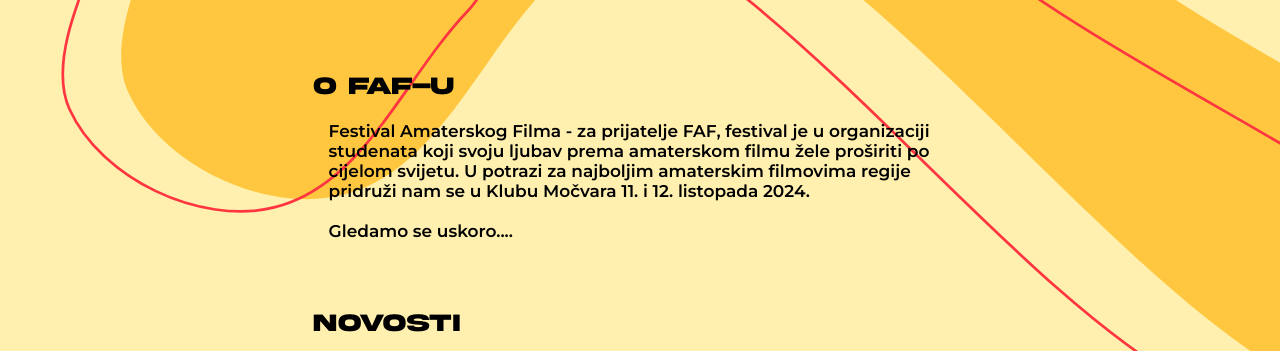
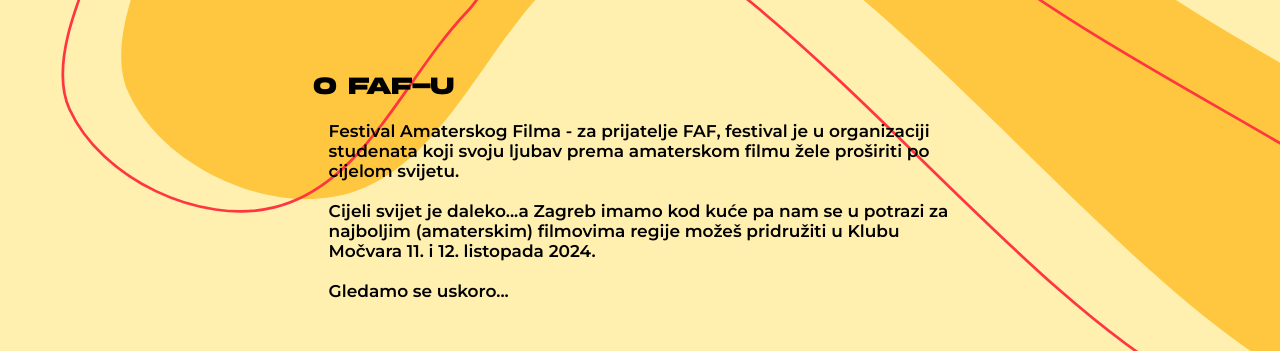
Before and after one commit to KSET/faf-web, a React (Vite) app: page / in a window 1280 px wide. Shown: the part 840-1191 px from the top of the page. Built offline with nearby package versions, Linux system fonts and the light colour scheme; no server answers.

Commit message:
fix: update about section

```diff
--- a/src/pages/App.tsx
+++ b/src/pages/App.tsx
@@ -66,12 +66,12 @@
             <Text>
               Festival Amaterskog Filma - za prijatelje FAF, festival je u
               organizaciji studenata koji svoju ljubav prema amaterskom filmu
-              žele proširiti po cijelom svijetu. U potrazi za najboljim
-              amaterskim filmovima regije pridruži nam se u Klubu Močvara 11. i
-              12. listopada 2024.
+              žele proširiti po cijelom svijetu. <br />
+              <br /> Cijeli svijet je daleko...a Zagreb imamo kod kuće pa nam se
+              u potrazi za najboljim (amaterskim) filmovima regije možeš
+              pridružiti u Klubu Močvara 11. i 12. listopada 2024. <br />
               <br />
-              <br />
-              Gledamo se uskoro....
+              Gledamo se uskoro...
             </Text>
           </SectionWrapper>
           <SectionWrapper>
```
